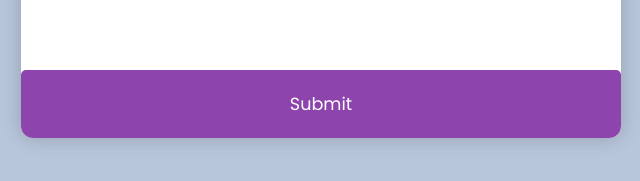
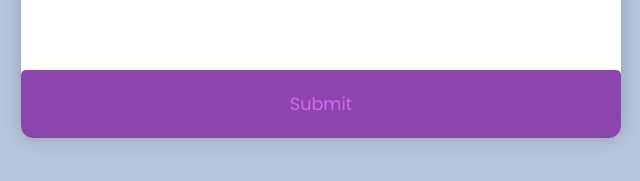
Before and after one commit to SoftwareLabB1/softwarelab, a plain HTML site: page index.html in a window 1280 px wide. Shown: the part 573-754 px from the top of the page, 319-959 px from the left. Drawn offline with Linux system fonts and the light colour scheme.

Commit message:
Update style.css

```diff
--- a/style.css
+++ b/style.css
@@ -64,7 +64,7 @@ ul li:hover {
 /* Button Styles */
 button {
   background-color: #8e44ad;
-  color: #fff;
+  color: #d667f8;
   border: none;
   display: block;
   width: 100%;
```
